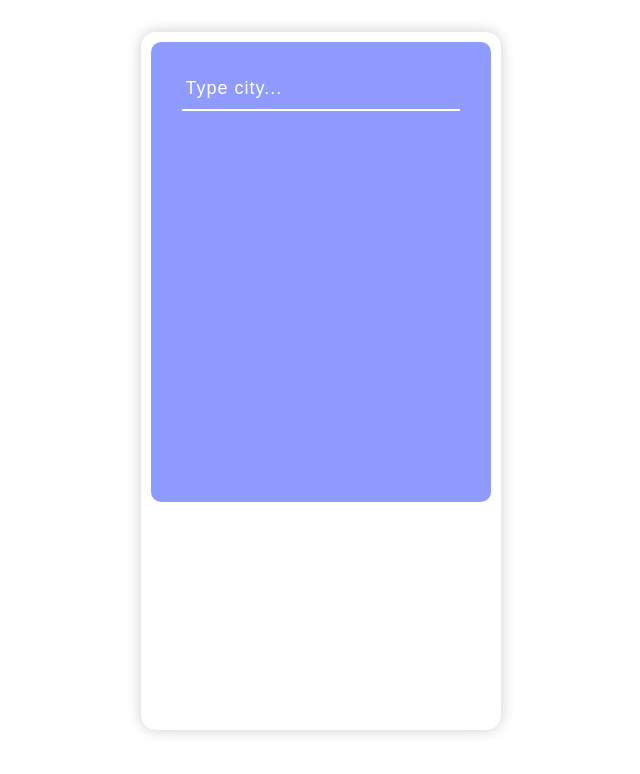
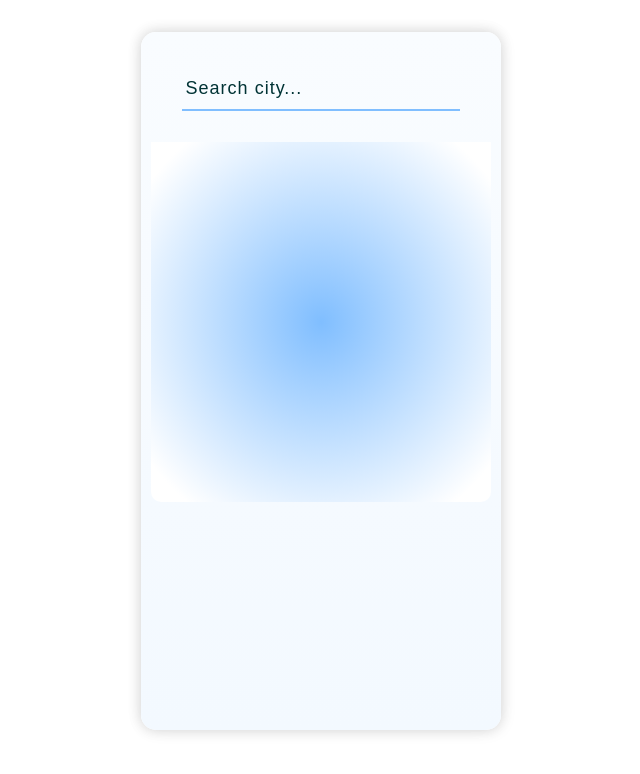
Before and after one commit to skoodath/weather-react, a React (Create React App) app: page / in a window 1280 px wide. Shown: the top 774 px of the page, without its empty margins (319-959 px from the left). Built offline with nearby package versions, Linux system fonts and the light colour scheme.

Commit message:
design updates

```diff
--- a/package.json
+++ b/package.json
@@ -9,7 +9,7 @@
     "axios": "^0.27.2",
     "react": "^18.2.0",
     "react-dom": "^18.2.0",
-    "react-helmet": "^6.1.0",
+    "react-helmet-async": "^1.3.0",
     "react-icons": "^4.4.0",
     "react-router-dom": "^6.3.0",
     "react-scripts": "^5.0.1",
--- a/src/App.js
+++ b/src/App.js
@@ -1,12 +1,12 @@
 import React from 'react';
 import GlobalStyle from './styles/global.style';
-import { Helmet } from 'react-helmet';
+import { Helmet, HelmetProvider } from 'react-helmet-async';
 import WrapperComponent from './components/wrapper';
 
 const App = () => {
 
   return (
-      <>
+      <HelmetProvider>
         <Helmet>
           <title>Daily Weather Snapshot</title>
           <meta name="description" content="An web app to lookup current weather and five days weather forecast" />
@@ -18,7 +18,7 @@ const App = () => {
         </Helmet>
         <WrapperComponent />
         <GlobalStyle />
-      </>
+      </HelmetProvider>
   )
 
 }
--- a/src/components/topsection.js
+++ b/src/components/topsection.js
@@ -1,12 +1,10 @@
-import React, { useContext, useRef } from 'react';
+import React, { useContext, forwardRef } from 'react';
 import { Header} from '../styles/header.style';
 import WeatherContext from '../context';
 
-const TopSection = (props, ref) => {
+const TopSection = forwardRef((props, ref) => {
 
-    const {getWeather, getCity, cityname} = useContext(WeatherContext);
-
-    const inputRef = useRef(null);
+    const {getWeather} = useContext(WeatherContext);
 
     const {error} = useContext(WeatherContext)
 
@@ -23,12 +21,10 @@ const TopSection = (props, ref) => {
                     <CitySearch>
                         <SearchBox
                             type="text"
-                            onChange={getCity}
-                            value={cityname}
                             onKeyUp={getWeather}
-                            placeholder='Type city...'
+                            placeholder='Search city...'
                             error={error}
-                            ref={inputRef}
+                            ref={ref}
                             />
                     </CitySearch >
                 </SectionInner>
@@ -38,6 +34,6 @@ const TopSection = (props, ref) => {
             </SectionWrapper>
         </>
     )
-}
+})
 
 export default TopSection;
--- a/src/components/wrapper.js
+++ b/src/components/wrapper.js
@@ -1,4 +1,4 @@
-import React, { useState } from "react";
+import React, { useRef, useState } from "react";
 import { Main } from "../styles/wrapper.style";
 import Weatherwrap from "./weatherwrapper";
 import TopSection from "./topsection";
@@ -10,21 +10,24 @@ const WrapperComponent = () => {
 
   const { Wrapper } = Main;
 
+  const inputRef = useRef(null);
+
+
+
   const [weather, setWeather] = useState({});
   const [forecast, setForecast] = useState([]);
-  const [cityname, setCityName] = useState("");
   const [error, setError] = useState("");
 
-  const getCity = (event) => {
-    event.preventDefault();
-    setCityName(event.target.value);
-  };
+  const capitalize = (string) => {
+    return string[0].toUpperCase()+string.split("").slice(1).join("");
+  }
 
   const getWeather = (event) => {
     event.preventDefault();
 
     const apikey = `appid=301063ece3c24814a1f7ea252290ef1a`;
     const baseURL = `https://api.openweathermap.org/data/2.5/weather?q=`;
+    const cityname =  inputRef.current.value;
 
       if (event.key === "Enter" && !cityname) {
         alert("enter a valid city name");
@@ -44,10 +47,8 @@ const WrapperComponent = () => {
           city: weather.name,
           country: weather.sys.country,
           temperature: weather.main.temp.toFixed(1),
-          temp_high: weather.main.temp_max.toFixed(0),
-          temp_low: weather.main.temp_min.toFixed(0),
           feels_like: weather.main.feels_like.toFixed(0),
-          description: weather.weather[0].description,
+          description: capitalize(weather.weather[0].description),
           desc_img: `http://openweathermap.org/img/wn/${weather.weather[0].icon}@2x.png`,
           windspeed: weather.wind.speed,
           humidity: weather.main.humidity,
@@ -63,10 +64,10 @@ const WrapperComponent = () => {
         }));
         let filteredForecast = myForecast.filter((newForecast, i) => i > 0);
         setForecast(filteredForecast)
-        setCityName("");
+        inputRef.current.value = "";
       }).catch(error => {
         setError("City name was not found");
-        setCityName("");
+        inputRef.current.value = "";
         setWeather({});
         setForecast([]);
         setTimeout(() => {
@@ -76,21 +77,18 @@ const WrapperComponent = () => {
   }
 }
 
-    return (
+return (
     <>
       <WeatherContext.Provider
         value={{
           getWeather,
-          getCity,
           weather,
           forecast,
-          cityname,
-          setCityName,
           error,
         }}
       >
           <Wrapper>
-            <TopSection />
+            <TopSection ref={inputRef} />
             <Weatherwrap />
             <Forecast />
           </Wrapper>
--- a/src/index.js
+++ b/src/index.js
@@ -5,5 +5,7 @@ import App from './App';
 const root = createRoot(document.getElementById('root'));
 
 root.render(
-    <App />
+    <React.StrictMode>
+        <App />
+    </React.StrictMode>
 );
--- a/src/styles/forecast.style.js
+++ b/src/styles/forecast.style.js
@@ -6,21 +6,22 @@ export const ForeCast = {
   `,
   ForecastData: styled.ul`
   display: flex;
+  gap: 5px;
 `,
 ForecastDataItem: styled.li`
   display: flex;
   flex-direction: column;
   justify-content: center;
   align-items: center;
-  height: 90px;
   width: 50px;
   border-radius: 4px;
-  background-color: #e7e9ff;
+  background-color: #cce5ff;
   flex-basis: calc(100%-5);
   flex-grow: 1;
   flex-shrink: 1;
-  margin: 0 0.2rem;
-  padding: 1rem 0;
+  padding: 0.5rem 0;
+  font-weight: 600;
+  color: #002041;
   img {
     width: 50%;
   }
--- a/src/styles/header.style.js
+++ b/src/styles/header.style.js
@@ -9,7 +9,6 @@ export const Header = {
     flex-direction: column;
     height: 100px;
     user-select: none;
-    background-color: #8f9bff;
     border-radius: 10px 10px 0 0;
   `,
   SectionInner: styled.div`
@@ -43,7 +42,7 @@ export const Header = {
 
   SearchBox: styled.input`
     border: none;
-    border-bottom: ${({ error }) => (error ? "2px solid red" : "2px solid #ffffff")};
+    border-bottom: ${({ error }) => (error ? "2px solid red" : "2px solid #80beff")};
     outline: none;
     padding: 0.2rem;
     width: 100%;
@@ -52,12 +51,13 @@ export const Header = {
     position: absolute;
     font-size: 18px;
     background-color: transparent;
-    color: #fff;
+    color: #002041;
     &:focus {
       transition-duration: 0.5s;
+      border-bottom: ${({ error }) => (error ? "2px solid red" : "2px solid #002041")};
     }
     &::placeholder {
-      color: #fff;
+      color: #013335;
     }
   `,
 
--- a/src/styles/weather.style.js
+++ b/src/styles/weather.style.js
@@ -6,7 +6,7 @@ export const Weather = {
     justify-content: center;
     align-items: center;
     user-select: none;
-    background-color: #8f9bff;
+    background-image: radial-gradient(#80beff, #fff 90%);;
     border-radius: 0 0 10px 10px;
     padding: 0 0 2rem;
     height: fit-content;
@@ -24,7 +24,7 @@ export const Weather = {
 
   TempSpace: styled.div`
     width: 100%;
-    color: #fff;
+    color: #002041;
     display: flex;
     flex-direction: column;
     align-items: center;
@@ -114,6 +114,6 @@ WeatherImage: styled.div`
   }
 `,
 CurrentDate: styled.div`
-  color: #fff;
+  color: #002041;
 `,
 }
--- a/src/styles/wrapper.style.js
+++ b/src/styles/wrapper.style.js
@@ -3,11 +3,11 @@ import {device } from './device';
 
 export const Main = {
   Wrapper: styled.section`
-    background-color: #ffffff;
+    background-image: linear-gradient(#f9fcff,#f3f9ff);
     width: 100vw;
     height: 100vh;
-    margin: 2rem auto;
     padding: 10px;
+    box-shadow: 1px 1px 15px rgba(0,0,0,0.1), -1px -1px 14px rgba(0,0,0,0.1) inset;
     @media ${device.tablet}{
       border-radius: 15px;
     }
@@ -15,6 +15,7 @@ export const Main = {
       max-width: 360px;
       border-radius: 15px;
       height: 698px;
+      margin: 2rem auto;
       box-shadow: 1px 1px 15px rgba(0,0,0,0.1), -1px -1px 14px rgba(0,0,0,0.1);
     }
   `,
```
Also changed, not shown: 1 other file (tests, documents, lock files or other folders).
